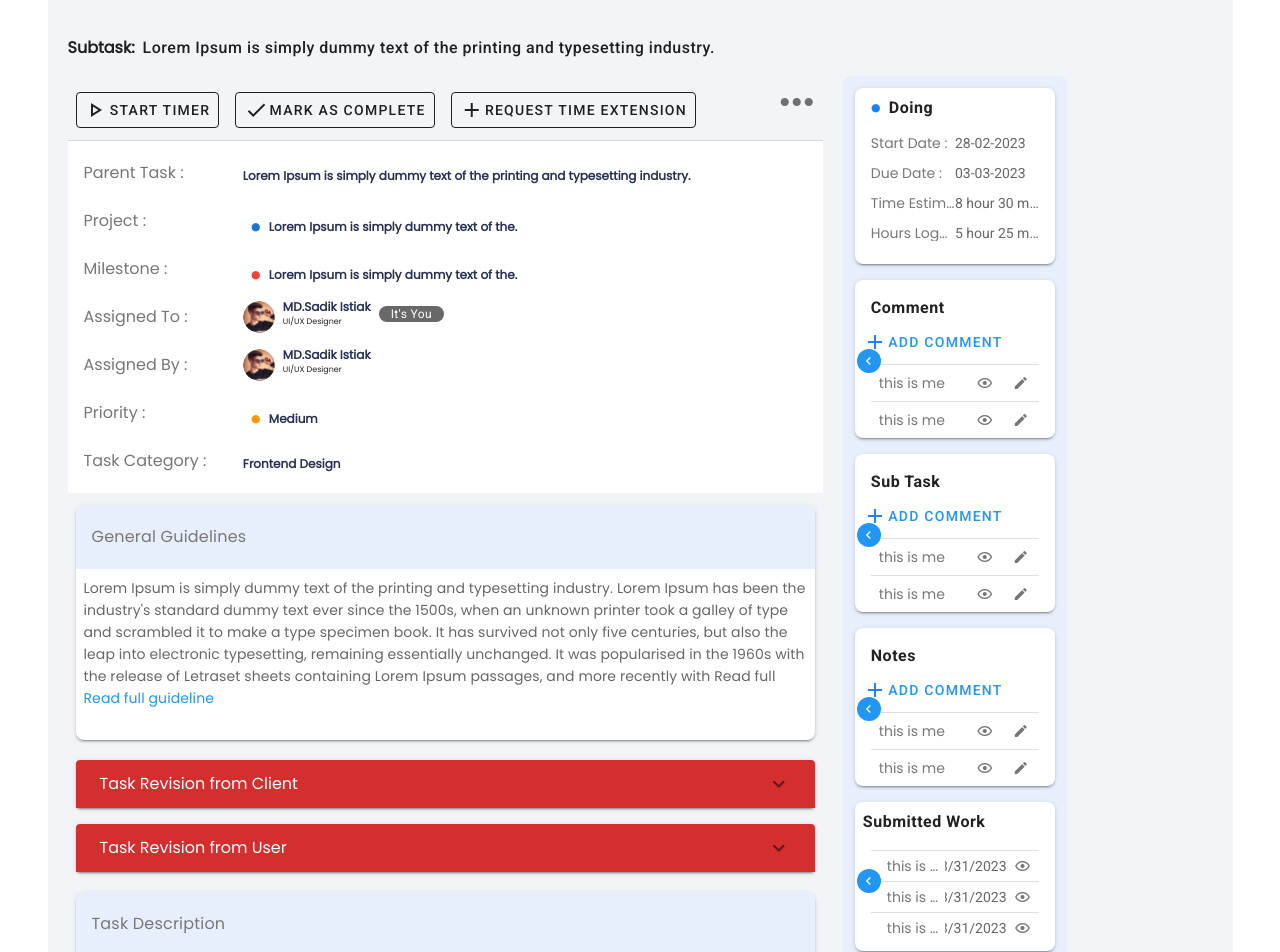
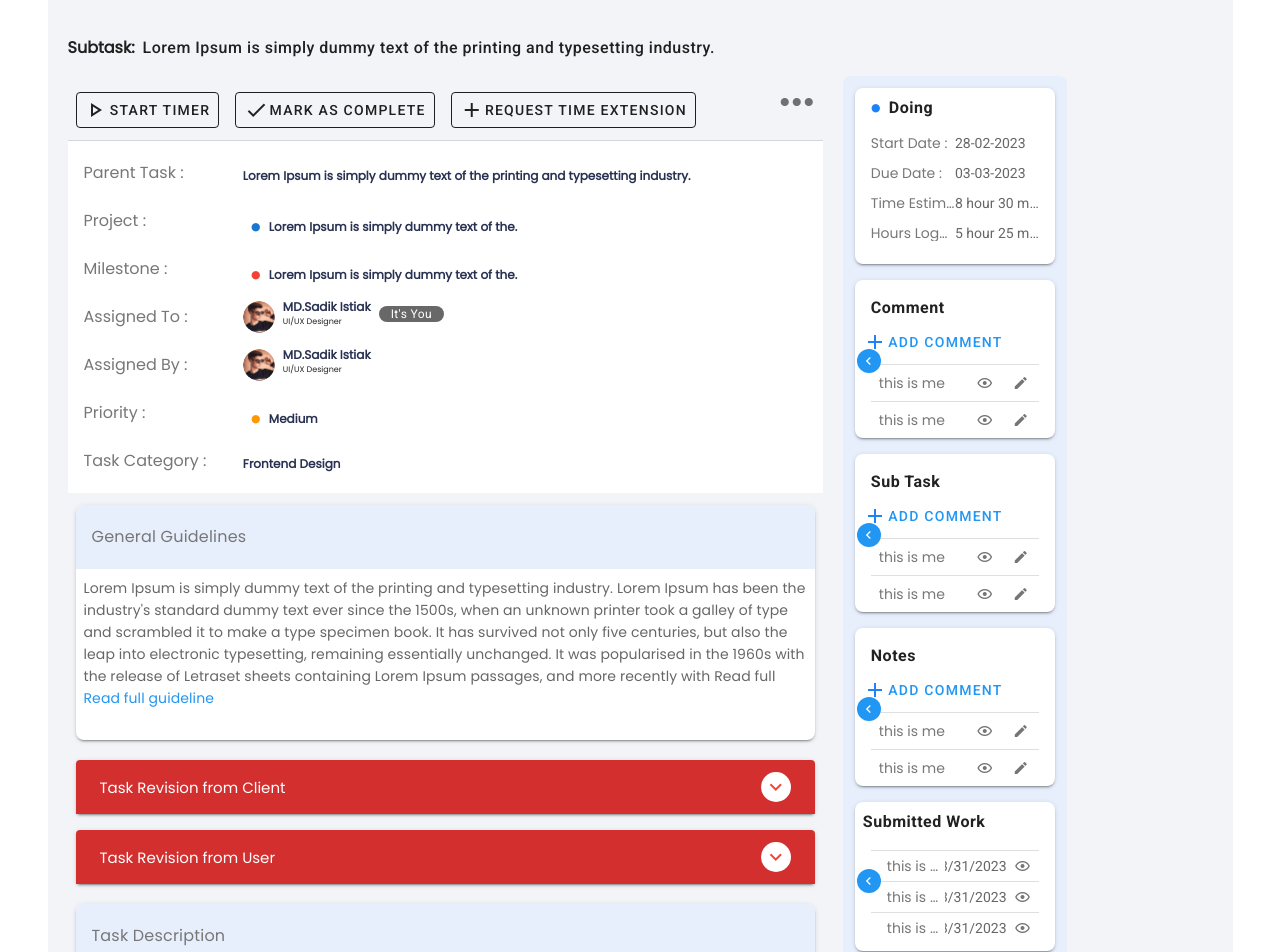
Before and after one commit to tapashpaulseopage1/erp_vue, a Vue app: page / in a window 1280 px wide. Shown: the top 952 px of the page. Built offline with nearby package versions, Linux system fonts and the light colour scheme.

Commit message:
update again

```diff
--- a/src/components/card/CardExpansion.vue
+++ b/src/components/card/CardExpansion.vue
@@ -5,9 +5,13 @@
         class="white--text font font1"
         color="red darken-2"
       >
+        <template v-slot:actions>
+          <v-icon color="red"> $expand </v-icon>
+        </template>
         {{ detail.title }}</v-expansion-panel-header
       >
       <v-expansion-panel-content
+        class="light"
         style="height: 171px; overflow-y: scroll; overflow-x: hidden"
       >
         <div class="card-border" v-for="ct in detail.lists" :key="ct.id">
@@ -72,16 +76,15 @@ export default {
 };
 </script>
 
-<style scoped>
-.theme--light.v-expansion-panels
-  .v-expansion-panel-header
-  .v-expansion-panel-header__icon
-  .v-icon {
+<style>
+.v-expansion-panel-header__icon {
   color: #f30505 !important;
   width: 30px !important;
   height: 30px !important;
   border-radius: 50% !important;
   background: white !important;
+  display: flex;
+  justify-content: center;
 }
 
 .font1 {
@@ -89,13 +92,16 @@ export default {
   font-weight: 400;
   color: #777777;
 }
+
 .box3 {
   width: 15%;
   height: auto;
 }
+
 .box2 {
   width: 85%;
 }
+
 .font2 {
   font-size: 14px;
   color: #777777;
```
